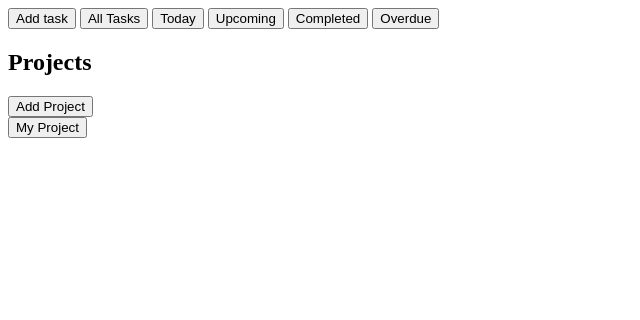
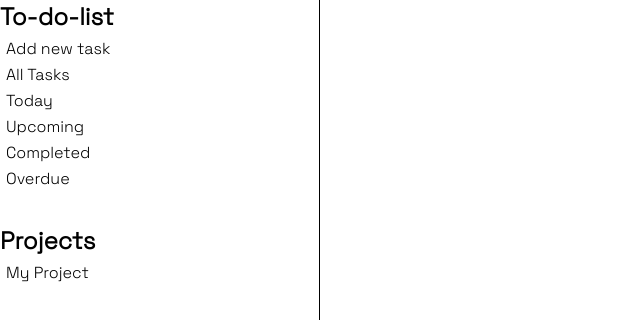
Before and after one commit to Lance-pixel-dot/to-do-list, a website built with webpack: page src/template.html in a window 1280 px wide. Shown: the top 320 px of the page, without its empty margins (0-640 px from the left). Built offline with nearby package versions, Linux system fonts and the light colour scheme.

Commit message:
Create style.

```diff
--- a/src/index.js
+++ b/src/index.js
@@ -1,4 +1,5 @@
 import "./styles.css";
+import "./reset.css";
 import { addTaskButton } from "./create-task";
 import { displayLocalStorage } from "./web-storage";
 import { viewTaskToday } from "./today-task";
--- /dev/null
+++ b/src/reset.css
@@ -0,0 +1,41 @@
+/*
+  Josh's Custom CSS Reset
+  https://www.joshwcomeau.com/css/custom-css-reset/
+*/
+
+*, *::before, *::after {
+    box-sizing: border-box;
+  }
+
+  * {
+    margin: 0;
+  }
+
+  body {
+    line-height: 1.5;
+    -webkit-font-smoothing: antialiased;
+  }
+
+  img, picture, video, canvas, svg {
+    display: block;
+    max-width: 100%;
+  }
+
+  input, button, textarea, select {
+    font: inherit;
+  }
+
+  p, h1, h2, h3, h4, h5, h6 {
+    overflow-wrap: break-word;
+  }
+
+  p {
+    text-wrap: pretty;
+  }
+  h1, h2, h3, h4, h5, h6 {
+    text-wrap: balance;
+  }
+
+  #root, #__next {
+    isolation: isolate;
+  }
--- a/src/styles.css
+++ b/src/styles.css
@@ -1,6 +1,70 @@
-.task-info:hover{
+@font-face {
+    font-family: 'space_grotesklight';
+    src: url('./fonts/spacegrotesk-variablefont_wght-webfont.woff2') format('woff2'),
+         url('./fonts/spacegrotesk-variablefont_wght-webfont.woff') format('woff');
+    font-weight: normal;
+    font-style: normal;
+
+}
+
+.task-info:hover, button{
     cursor: pointer;
+    background-color: transparent;
+    border: transparent;
+}
+nav button:hover{
+    background-color: antiquewhite;
+}
+button:hover, .task-info:hover{
+    text-decoration: underline;
+}
+button{
+    text-align: start;
 }
 .view{
     cursor: default;
 }
+body{
+    font-family: 'space_grotesklight', 'Gill Sans', 'Gill Sans MT', Calibri, 'Trebuchet MS', sans-serif;
+    height: 100vh;
+    width: 100vw;
+    display: grid;
+    grid-template-columns: 1fr 3fr;
+}
+nav{
+    display: flex;
+    flex-direction: column;
+    border-right: 1px solid black;
+}
+.projects-section{
+    margin-top: 2rem;
+}
+.projects-section > div{
+    display: flex;
+}
+.projects-section > div > button{
+    background-color: transparent;
+    display: none;
+    text-align: end;
+}
+.projects-section > div:hover > button{
+    display: flex;
+}
+#content{
+
+}
+#content > div{
+    height: 100%;
+}
+.task-container{
+    height: 10%;
+}
+.task-container button{
+    display: none;
+}
+.task-container:hover{
+    background-color: antiquewhite;
+}
+.task-container:hover button{
+    display: inline-block;
+}
--- a/src/template.html
+++ b/src/template.html
@@ -8,15 +8,18 @@
 <body>
 
     <nav>
-        <button class="add-task">Add task</button>
+        <h1>To-do-list</h1>
+        <button class="add-task">Add new task</button>
         <button class="all-task-button">All Tasks</button>
         <button class="today-button">Today</button>
         <button class="upcoming-button">Upcoming</button>
         <button class="complete-button">Completed</button>
         <button class="overdue-button">Overdue</button>
         <div class="projects-section">
-            <h2>Projects</h2>
-            <button class="add-project">Add Project</button>
+            <div>
+                <h2>Projects</h2>
+                <button class="add-project">Add Project</button>
+            </div>
             <div class="project-container"></div>
         </div>
     </nav>
```
Also changed, not shown: src/fonts/spacegrotesk-variablefont_wght-webfont.woff (added), src/fonts/spacegrotesk-variablefont_wght-webfont.woff2 (added), src/svg/check-circle-outline.svg (added), src/svg/check-circle.svg (added), src/svg/pencil.svg (added), src/svg/plus-circle.svg (added), src/svg/trash-can-outline.svg (added), 5 other files.
